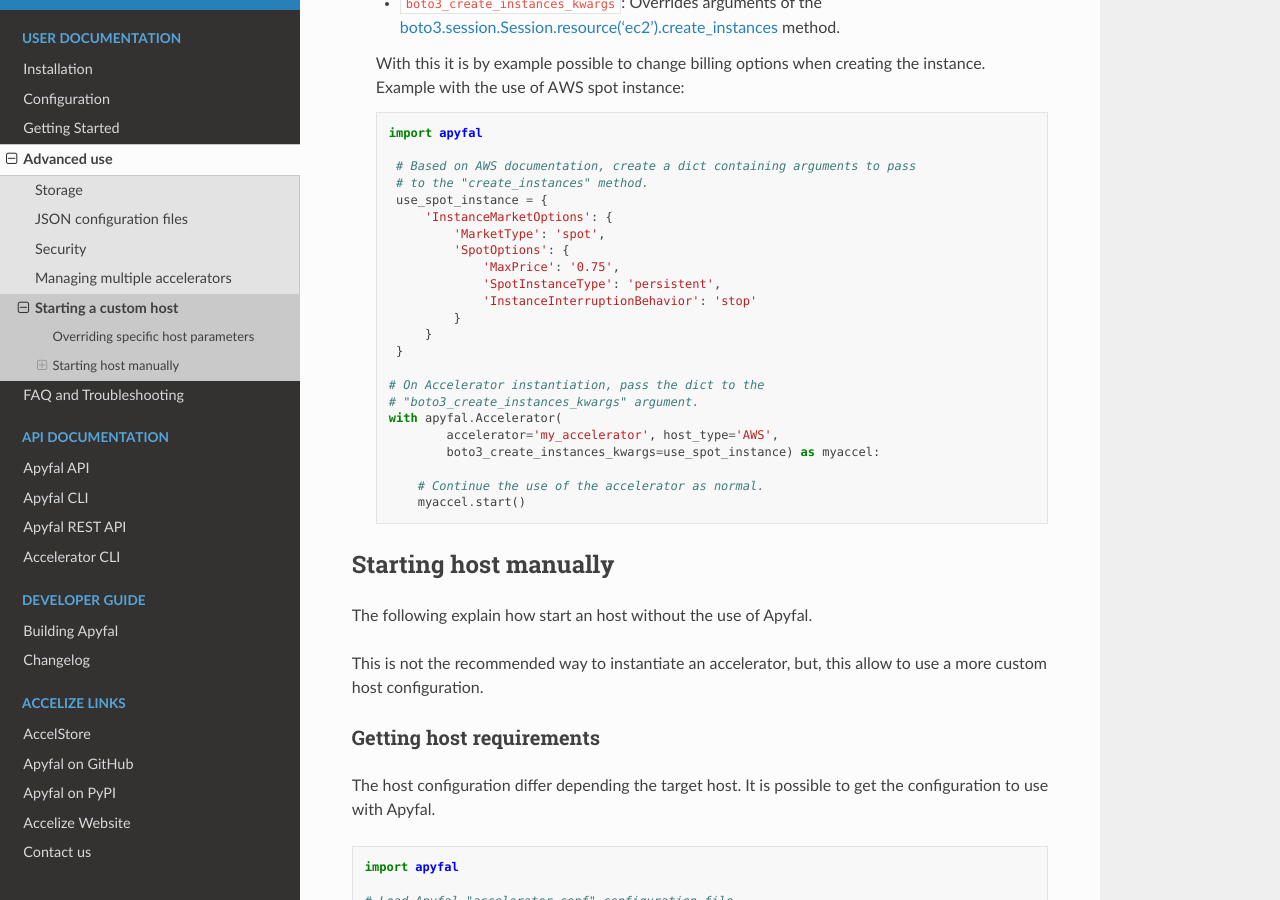
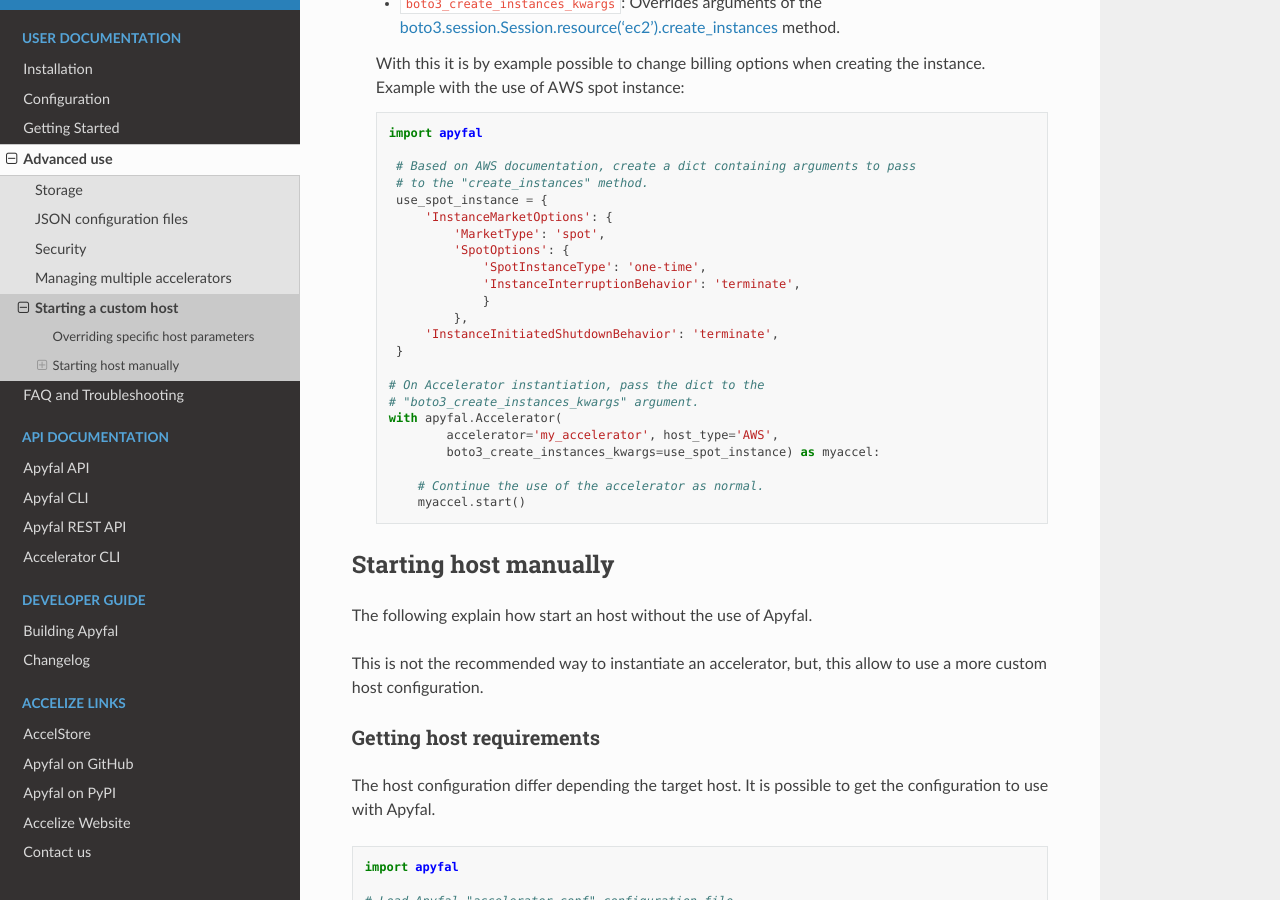
Before and after one commit to Accelize/apyfal, a Sphinx documentation site: the page built from docs/advanced_customize_host.rst, in a window 1280 px wide and 900 px high, scrolled down 633 px. Built offline with Sphinx 7.4.7 and the Read the Docs theme 2.0.0, drawn with Linux system fonts in a browser that asks for light colours; pages that are not in the unit, such as notebooks, are missing from menus.

Commit message:
Update AWS spot example.

```diff
--- a/docs/advanced_customize_host.rst
+++ b/docs/advanced_customize_host.rst
@@ -39,11 +39,11 @@ Example with AWS EC2.
             'InstanceMarketOptions': {
                 'MarketType': 'spot',
                 'SpotOptions': {
-                    'MaxPrice': '0.75',
-                    'SpotInstanceType': 'persistent',
-                    'InstanceInterruptionBehavior': 'stop'
-                }
-            }
+                    'SpotInstanceType': 'one-time',
+                    'InstanceInterruptionBehavior': 'terminate',
+                    }
+                },
+            'InstanceInitiatedShutdownBehavior': 'terminate',
         }
 
        # On Accelerator instantiation, pass the dict to the
```
